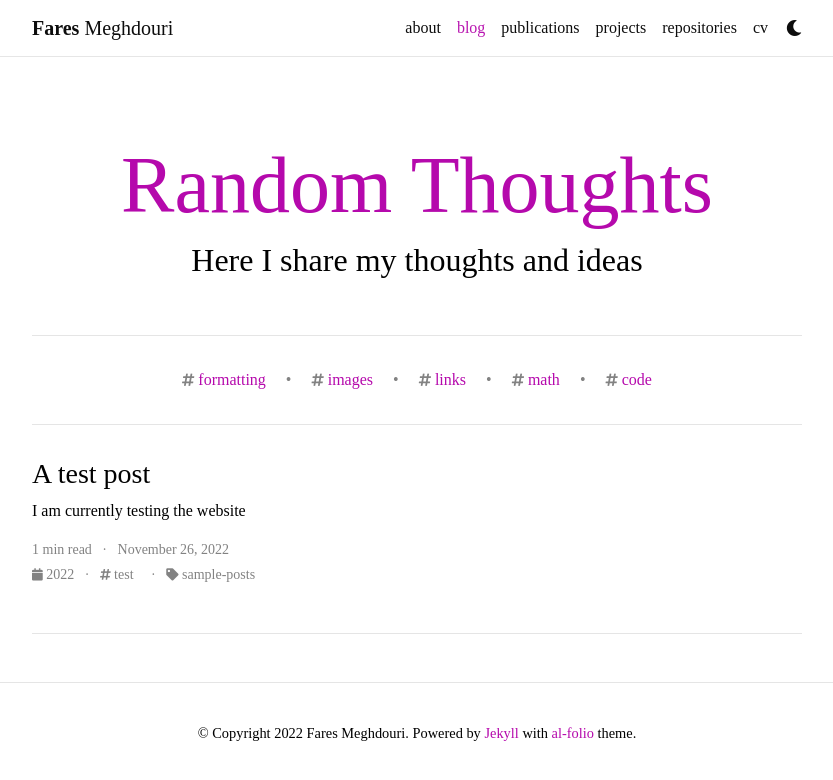
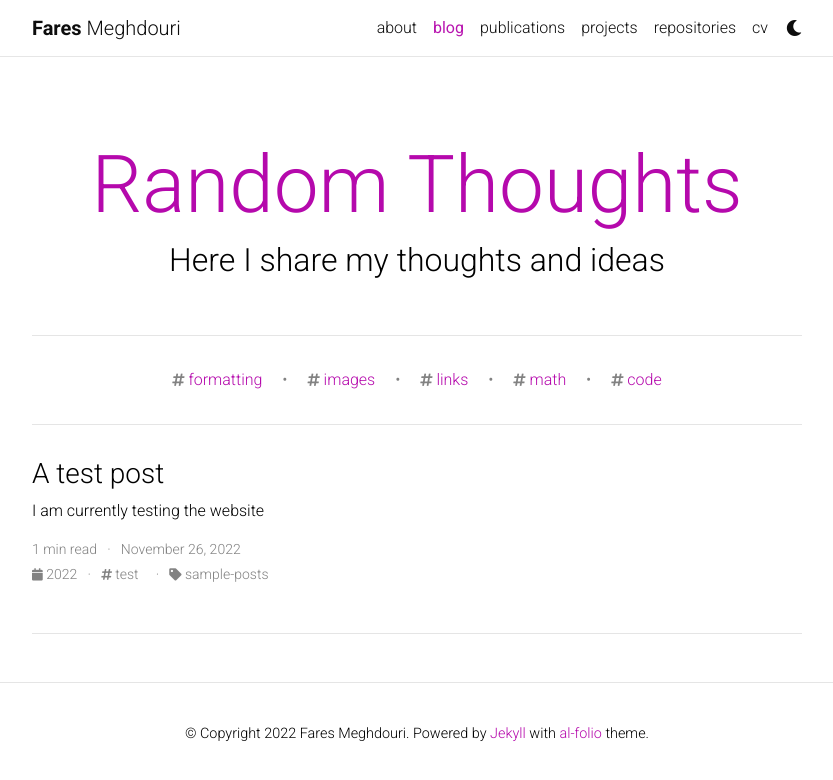
Before and after one commit to fm94/fm94.github.io, a Jekyll site: the page built from blog/index.html, in a window 1280 px wide. Shown: the top 780 px of the page, without its empty margins (223-1056 px from the left). Built offline with Jekyll 4.4.1, drawn with Linux system fonts in a browser that asks for light colours; the list of posts is cut into pages by our own code; comment, search, counter and statistics services are not loaded; a style sheet for code colours, icons or effects is not loaded.

Commit message:
revert the ubuntu font because it doesn't render on other devices. Static file needed.

```diff
--- a/_sass/_base.scss
+++ b/_sass/_base.scss
@@ -6,7 +6,7 @@
 
 p, h1, h2, h3, h4, h5, h6, em, div, li, span, strong {
   color: var(--global-text-color);
-  font-family: Ubuntu;
+  //font-family: Ubuntu;
 }
 
 hr {
```
